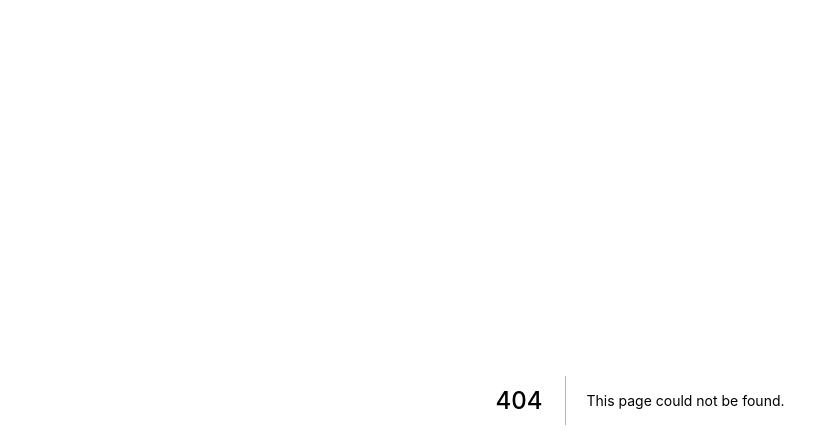
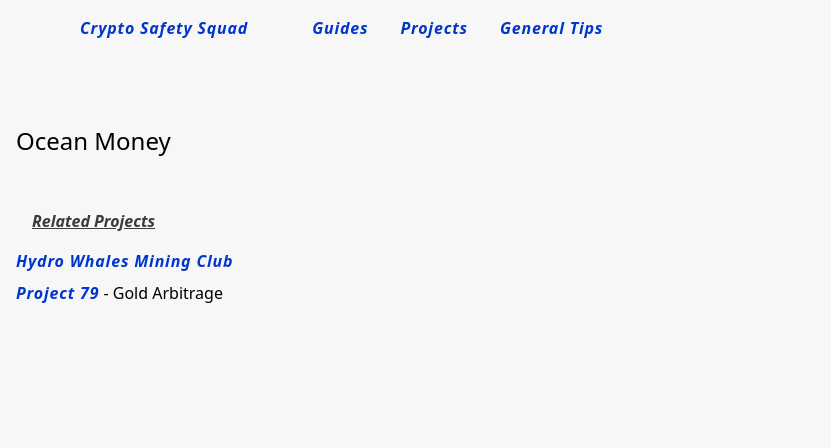
Before and after one commit to CryptoSafetySquad/website, a Next.js app: page /projects/ocean-money in a window 1280 px wide. Before the commit this address had no page. Shown: the top 448 px of the page, without its empty margins (0-831 px from the left). Built offline with nearby package versions, Linux system fonts and the light colour scheme.

Commit message:
Create page for ocean money

```diff
--- a/pages/projects/hydro-whales.tsx
+++ b/pages/projects/hydro-whales.tsx
@@ -111,7 +111,7 @@ const HydroWhales: NextPage = () => {
         <>
           <ul>
             <li><Link href='/projects/project79'><a>Project 79</a></Link> - Gold Arbitrage</li>
-            <li>Ocean Money - Banking Services</li>
+            <li><Link href='/projects/ocean-money'><a>Ocean Money</a></Link> - Banking Services</li>
           </ul>
         </>
       )
--- /dev/null
+++ b/pages/projects/ocean-money.tsx
@@ -0,0 +1,68 @@
+import type { NextPage } from 'next'
+import Page from '../../Components/Page'
+import TabbedContent from '../../Components/TabbedContent'
+import Answers from '../../Components/Answers'
+import Header from '../../Components/Project/Header'
+import Link from 'next/link'
+
+const NewsContent = () => {
+  const news = [
+    { date: '', content: '' }
+  ]
+  return (
+    <>
+    {
+      news.map((entry, index) => {
+        return <div key={`news-item-${index}`}>{entry.content}</div>
+      })
+    }
+    </>
+  )
+}
+
+const OceanMoney: NextPage = () => {
+  const title = 'Ocean Money'
+  const tabs = [
+    // {
+    //   title: 'News',
+    //   content: <NewsContent />
+    // },
+    // {
+    //   title: 'FAQs',
+    //   content: <Answers qa={answers} />
+    // },
+    {
+      title: 'Related Projects',
+      content: (
+        <>
+          <ul>
+            <li><Link href='/projects/hydro-whales'><a>Hydro Whales Mining Club</a></Link></li>
+            <li><Link href='/projects/project79'><a>Project 79</a></Link> - Gold Arbitrage</li>
+          </ul>
+        </>
+      )
+    }
+  ]
+
+  const content = (
+    <>
+      <TabbedContent content={tabs} />
+    </>
+  )
+
+  return (
+    <Page {...{
+      title,
+      content,
+      slug: 'projects/ocean-money',
+      description: 'Ocean Money',
+      header: (
+        <Header
+          name='Ocean Money'
+        />
+      )
+    }} />
+  )
+}
+
+export default OceanMoney
--- a/pages/projects/project79.tsx
+++ b/pages/projects/project79.tsx
@@ -83,9 +83,9 @@ const Project79: NextPage = () => {
     {
       title: 'Related Projects',
       content: (
-        <>
-          <Link href='/projects/hydro-whales'><a>Hydro Whales Mining Club</a></Link>
-        </>
+        <ul>
+          <li><Link href='/projects/hydro-whales'><a>Hydro Whales Mining Club</a></Link></li>
+        </ul>
       )
     }
   ]
```
